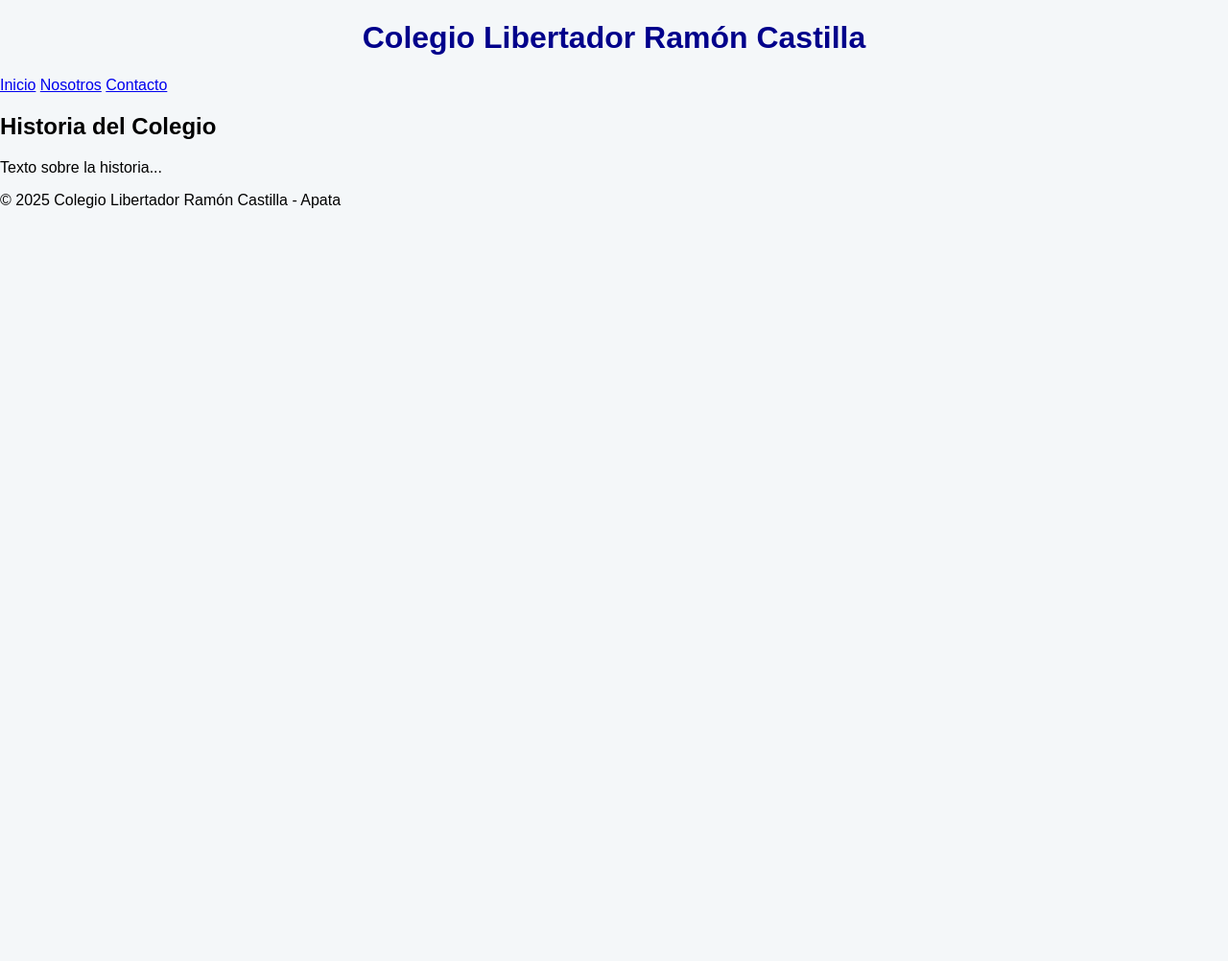
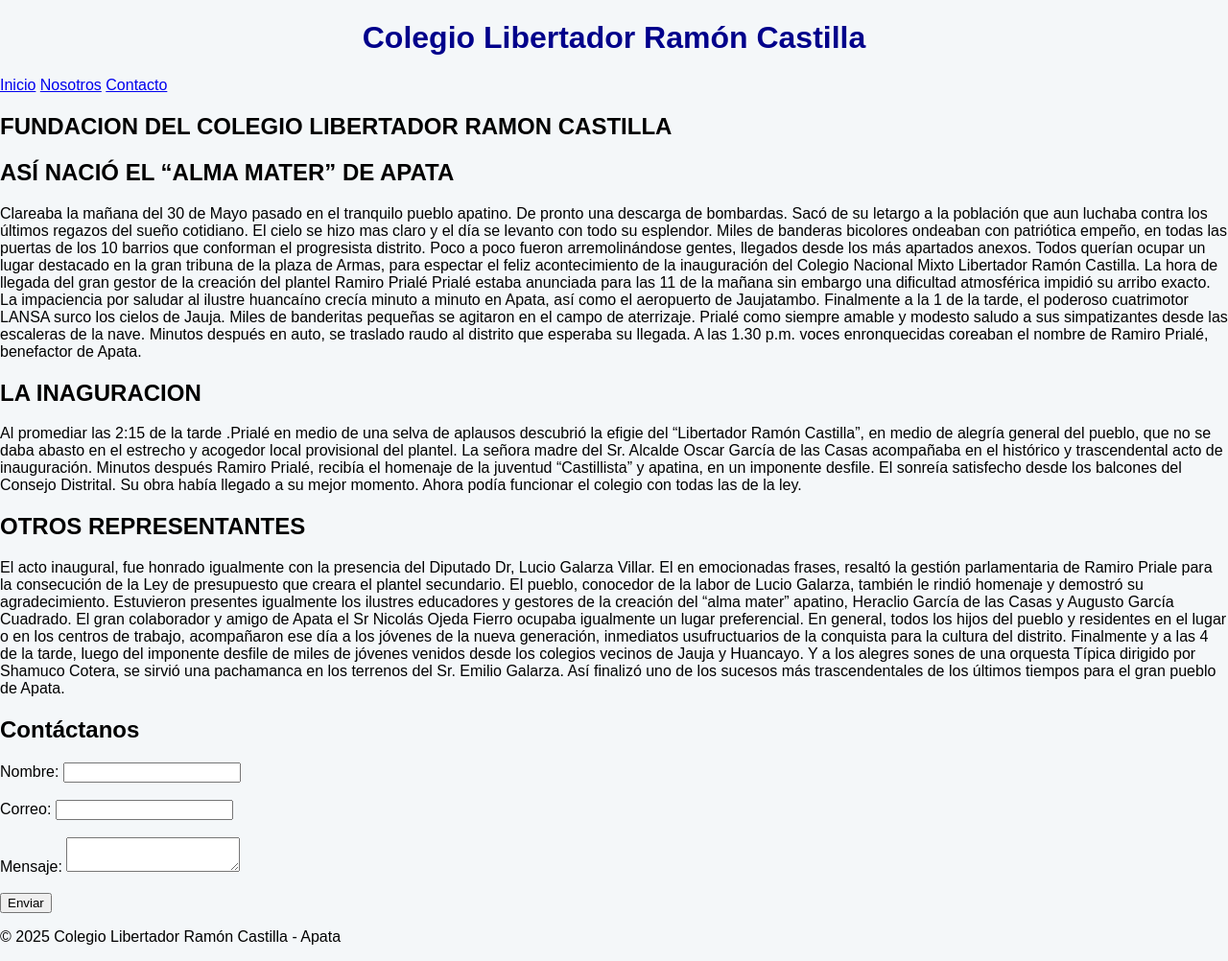
Before and after one commit to Jhonk4u-McLaren/2do-Avance-de-mi-proyecto-Colegio, a plain HTML site: page index.html in a window 1280 px wide. Shown: the whole page at 96% size. Before the commit the page ends 800 px from the top, so only its background shows below. Drawn offline with Linux system fonts and the light colour scheme.

Commit message:
Agregue formulario y algo de informacion

```diff
--- a/index.html
+++ b/index.html
@@ -17,8 +17,60 @@
 
   <main>
     <section>
-      <h2>Historia del Colegio</h2>
-      <p>Texto sobre la historia...</p>
+      <h2>FUNDACION DEL COLEGIO LIBERTADOR RAMON CASTILLA</h2>
+      <h2>ASÍ NACIÓ EL “ALMA MATER” DE APATA</h2>
+      <p>Clareaba la mañana del 30 de Mayo pasado en el tranquilo pueblo apatino.
+        De pronto una descarga de bombardas. Sacó de su letargo a la población que aun luchaba contra los últimos regazos del sueño cotidiano. El cielo se hizo mas claro y el día se levanto con todo su esplendor.
+        Miles de banderas bicolores ondeaban con patriótica empeño, en todas las puertas de los 10 barrios que conforman el progresista distrito.
+        Poco a poco fueron arremolinándose gentes, llegados desde los más apartados anexos. Todos querían ocupar un lugar destacado en la gran tribuna de la plaza de Armas, para espectar el feliz acontecimiento de la inauguración del Colegio Nacional Mixto Libertador Ramón Castilla.
+        La hora de llegada del gran gestor de la creación del plantel Ramiro Prialé Prialé estaba anunciada para las 11 de la mañana sin embargo una dificultad atmosférica impidió su arribo exacto.
+        La impaciencia por saludar al ilustre huancaíno crecía minuto a minuto en Apata, así como el aeropuerto de Jaujatambo.
+        Finalmente a la 1 de la tarde, el poderoso cuatrimotor LANSA surco los cielos de Jauja. Miles de banderitas pequeñas se agitaron en el campo de aterrizaje.
+        Prialé como siempre amable y modesto saludo a sus simpatizantes desde las escaleras de la nave.
+        Minutos después en auto, se traslado raudo al distrito que esperaba su llegada.
+        A las 1.30 p.m. voces enronquecidas coreaban el nombre de Ramiro Prialé, benefactor de Apata.</p>
+    </section>
+
+    <section>
+      <h2>LA INAGURACION</h2>
+      <p>Al promediar las 2:15 de la tarde .Prialé en medio de una selva de aplausos descubrió la efigie del “Libertador Ramón Castilla”, en medio de alegría general del pueblo, que no se daba abasto en el estrecho y acogedor local provisional del plantel.
+        La señora madre del Sr. Alcalde Oscar García de las Casas acompañaba en el histórico y trascendental acto de inauguración.
+        Minutos después Ramiro Prialé, recibía el homenaje de la juventud “Castillista” y apatina, en un imponente desfile. El sonreía satisfecho desde los balcones del Consejo Distrital.
+        Su obra había llegado a su mejor momento. Ahora podía funcionar el colegio con todas las de la ley.</p>
+    </section>
+
+    <section>
+      <h2>OTROS REPRESENTANTES</h2>
+      <p>El acto inaugural, fue honrado igualmente con la presencia del Diputado Dr, Lucio Galarza Villar.
+        El en emocionadas frases, resaltó la gestión parlamentaria de Ramiro Priale para la consecución de la Ley de presupuesto que creara el plantel secundario.
+        El pueblo, conocedor de la labor de Lucio Galarza, también le rindió homenaje y demostró su agradecimiento.
+        Estuvieron presentes igualmente los ilustres educadores y gestores de la creación del “alma mater” apatino, Heraclio García de las Casas y Augusto García Cuadrado.
+        El gran colaborador y amigo de Apata el Sr Nicolás Ojeda Fierro ocupaba igualmente un lugar preferencial.
+        En general, todos los hijos del pueblo y residentes en el lugar o en los centros de trabajo, acompañaron ese día a los jóvenes de la nueva generación, inmediatos usufructuarios de la conquista para la cultura del distrito.
+        Finalmente y a las 4 de la tarde, luego del imponente desfile de miles de jóvenes venidos desde los colegios vecinos de Jauja y Huancayo. Y a los alegres sones de una orquesta Típica dirigido por Shamuco Cotera, se sirvió una pachamanca en los terrenos del Sr. Emilio Galarza.
+        Así finalizó uno de los sucesos más trascendentales de los últimos tiempos para el gran pueblo de Apata.</p>
+    </section>
+
+    <section>
+      <h2>Contáctanos</h2>
+      <form>
+        <label for="nombre">Nombre:</label>
+        <input type="text" id="nombre" name="nombre" required>
+
+        <br><br>
+
+        <label for="email">Correo:</label>
+        <input type="email" id="email" name="email">
+
+        <br><br>
+
+        <label for="mensaje">Mensaje:</label>
+        <textarea id="mensaje" name="mensaje"></textarea>
+
+        <br><br>
+
+        <button type="submit">Enviar</button>
+      </form>
     </section>
   </main>
 
```
